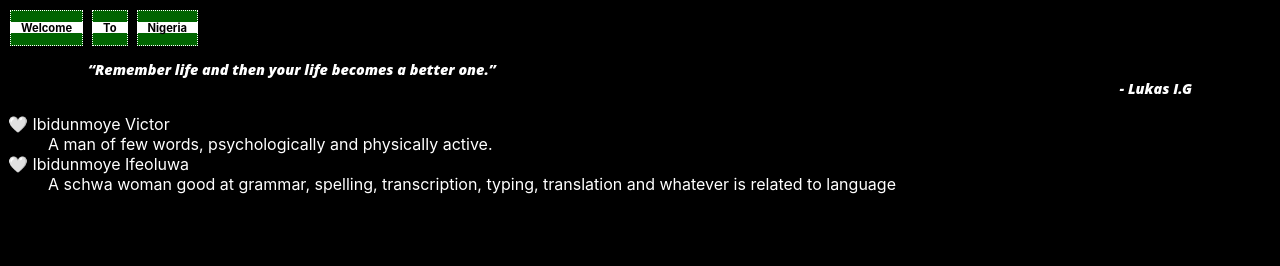
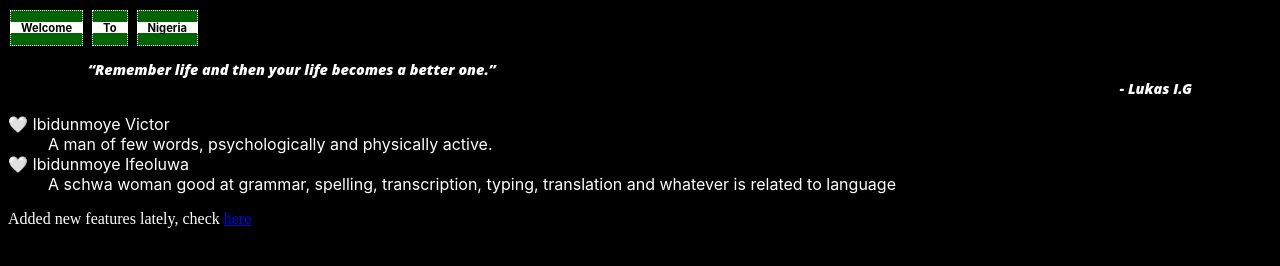
Before and after one commit to Eminence14/git-one, a plain HTML site: page index.html in a window 1280 px wide. Drawn offline with Linux system fonts and the light colour scheme.

Commit message:
new feature

```diff
--- a/index.html
+++ b/index.html
@@ -23,7 +23,7 @@
       <dt>🤍 Ibidunmoye Ifeoluwa</dt>
       <dd>A schwa woman good at grammar, spelling, transcription, typing, translation and whatever is related to language</dd>
     </dl>
-
+    <p>Added new features lately, check <a href="#">here</a></p>
     <script src="main.js"></script>
   </body>
 </html>
```
